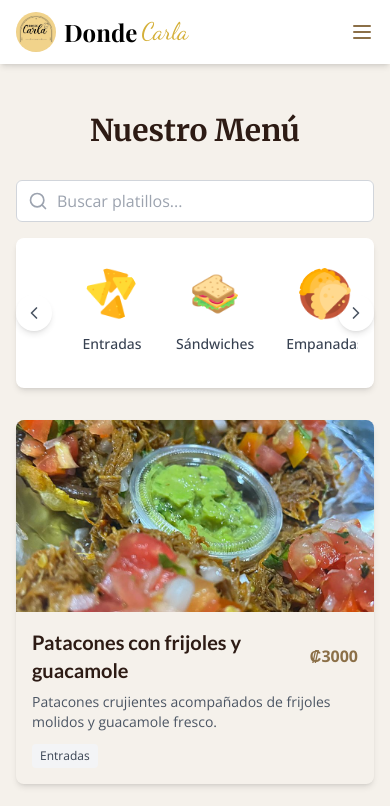
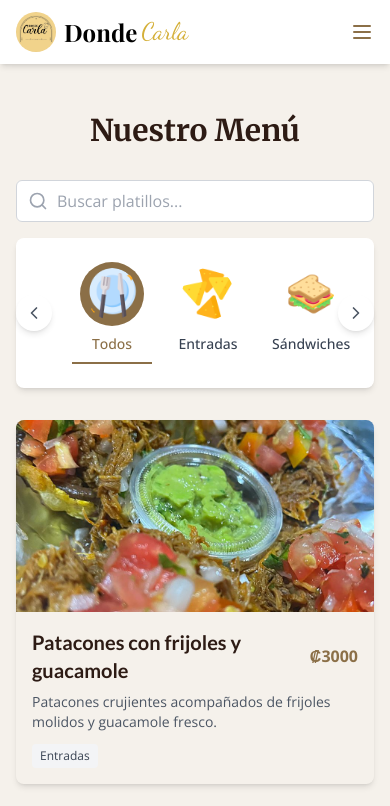
Before and after one commit to JesnerMM/Proyecto-Multimedios, a React (Vite) app in the folder Proyecto/: page /menu in a window 390 px wide. Shown: the top 806 px of the page. Built offline with nearby package versions, Linux system fonts and the light colour scheme.

Commit message:
Responsive

```diff
--- a/Proyecto/src/json/menu.json
+++ b/Proyecto/src/json/menu.json
@@ -1,5 +1,11 @@
 {
   "categories": [
+    {
+      "id": "all",
+      "name": "Todos",
+      "image": "src/assets/icons/categories/icono-todos-los-platillos.png",
+      "alt": "Icono de todos los platillos"
+    },
     {
       "id": "entradas",
       "name": "Entradas",
@@ -71,13 +77,8 @@
       "name": "Camarones y Pescado",
       "image": "src/assets/icons/categories/icono-camarones-y-pescado.png",
       "alt": "Icono de camarones y pescado"
-    },
-    {
-      "id": "all",
-      "name": "Todos",
-      "image": "src/assets/icons/categories/icono-todos-los-platillos.png",
-      "alt": "Icono de todos los platillos"
     }
+
   ],
   "menuItems": [
     {
--- a/Proyecto/src/pages/Home.tsx
+++ b/Proyecto/src/pages/Home.tsx
@@ -56,11 +56,11 @@ const Home: React.FC<HomeProps> = ({ useElementOnScreen }) => {
             >
               <Link
                 to="/menu"
-                className="font-opensans justify-self-center md:flex md:items-center md:justify-center bg-secondary-1 hover:bg-secondary-3 active:bg-secondary-2 text-white-1 font-medium text-sm py-2.5 px-4 rounded-md w-80 md:w-48 text-center"
+                className="font-opensans justify-self-center md:flex md:items-center md:justify-center bg-secondary-1 hover:bg-secondary-3 active:bg-secondary-2 text-white-1 font-medium text-sm py-2.5 px-4 rounded-md w-[20em] sm:w-[50vw] md:w-48 text-center"
               >
                 Ver Menú
               </Link>
-              <WhatsAppButton className="font-opensans justify-self-center w-80 md:w-48 text-sm py-2.5 px-4" />
+              <WhatsAppButton className="font-opensans justify-self-center w-[20em] sm:w-[50vw] md:w-48 text-sm py-2.5 px-4" />
             </div>
           </div>
         </div>
```
